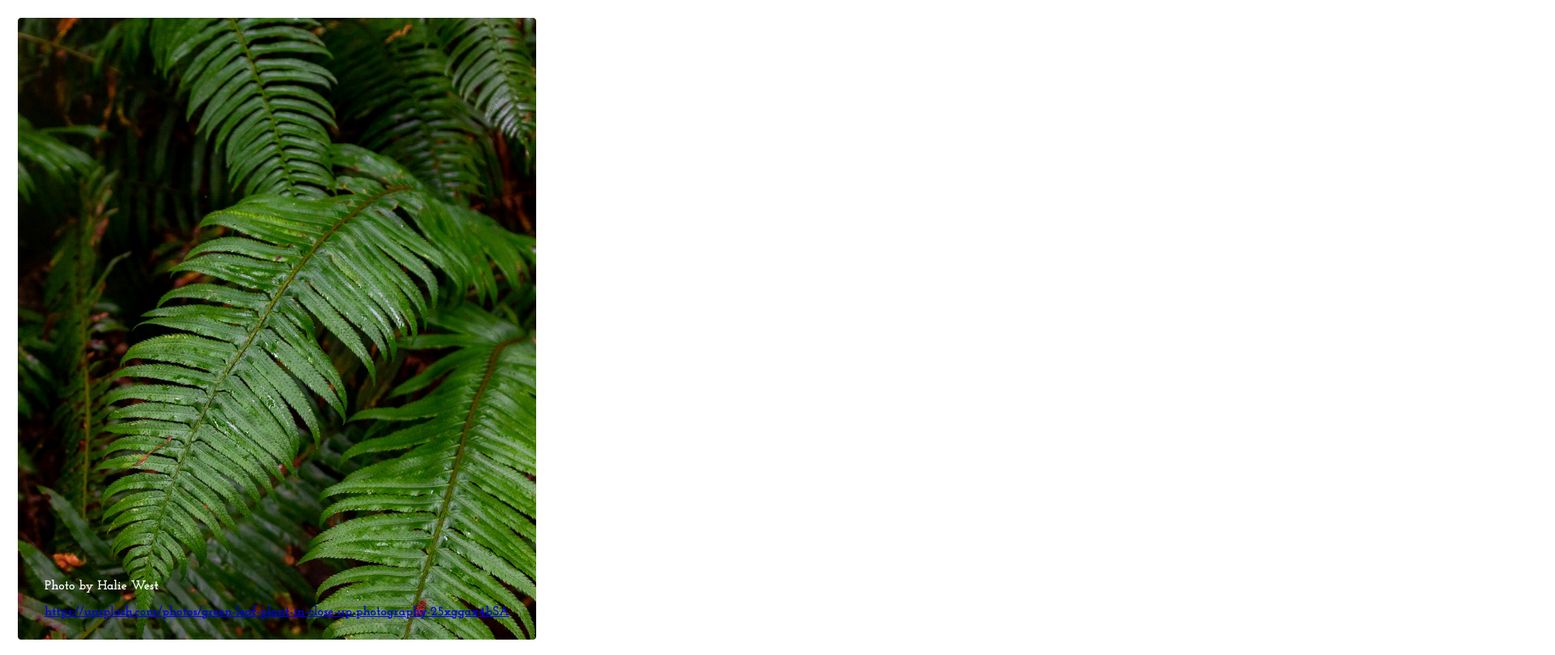
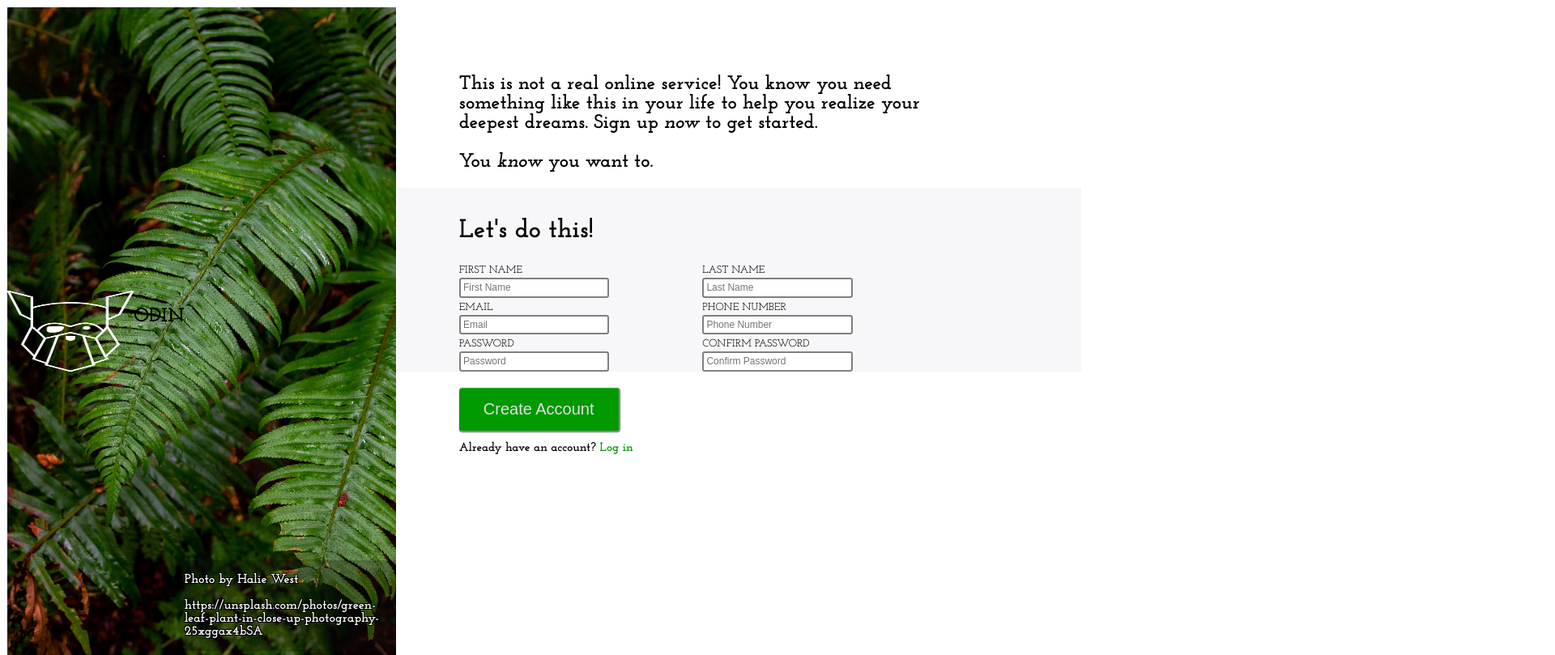
Before and after one commit to Dessy2t/Odin-sign-up, a plain HTML site: page index.html in a window 1280 px wide. Shown: the top 809 px of the page at 81% size, 1920 px wide, since content can reach past the window. Drawn offline with Linux system fonts and the light colour scheme.

Commit message:
modified the form

```diff
--- a/index.html
+++ b/index.html
@@ -12,6 +12,12 @@
     </head>
     <body>
         <div class="img">
+            <div class="img-logo">
+                <div class="logo">
+                 <img src="./images/odin-logo.png" alt="Odin logo" class="odin-img" height="100px">
+                 <h2>ODIN</h2>
+                </div>
+            </div>
             <div class="img-description">
                 <p class="img-info">Photo by Halie West</p>
                 <a href="https://unsplash.com/photos/green-leaf-plant-in-close-up-photography-25xggax4bSA">
@@ -19,5 +25,54 @@
                 </a>
             </div>
         </div>
+        <div class="form">
+            <div class="form-info">
+                <h2>
+                  This is not a real online service! You know you need something
+                  like this in your life to help you realize your deepest dreams.
+                  Sign up <i>now</i> to get started. <br /><br />
+                  You <i>know</i> you want to.
+                </h2>
+            </div>
+            <form action="">
+              <h1>Let's do this!</h1>
+              <div class="inputs">
+                  <div class="first-name">
+                     <label for="first-name" class="form-label">FIRST NAME</label>
+                     <input required type= "text" class="form-input" id="first-name" placeholder="First Name" autocomplete="on">
+                  </div>
+                  <div class="last-name">
+                     <label for="last-name" class="form-label">LAST NAME</label>
+                     <input required type="text" class="form-input" id="last-name" placeholder="Last Name">
+                 </div>
+              </div>
+              <div class="inputs">
+                <div class="email">
+                     <label for="email" class="form-label">EMAIL</label>
+                     <input required type="email" class="form-input" id="email" placeholder="Email" autocomplete="off">
+                 </div>
+                 <div class="phone-number">
+                     <label for="phone-number" class="form-label">PHONE NUMBER</label>
+                     <input required type="tel" class="form-input" id="phone-number" placeholder="Phone Number">
+                 </div>
+              </div>
+              <div class="inputs">
+                <div class="password">
+                     <label for="password" class="form-label">PASSWORD</label>
+                     <input required type="password" class="form-input" id="password" placeholder="Password">
+                 </div>
+                 <div class="confirm-password">
+                     <label for="confirm-password" class="form-label">CONFIRM PASSWORD</label>
+                     <input required type="password" class="form-input" id="confirm-password" placeholder="Confirm Password">
+                 </div>
+              </div>
+              <div class="form-end">
+                 <div class="errorMessage"></div>
+                 <button class="btn" type="submit">Create Account</button>
+                 <h2>Already have an account? <a href="" class="login">Log in</a></h2>
+              </div>
+            </form>
+        </div>
+        <script src="main.js"></script>
     </body>
 </html>
--- a/main.js
+++ b/main.js
@@ -0,0 +1,11 @@
+document.addEventListener("DOMContentLoaded", function(){
+    let password = document.querySelector("#password").value;
+    let confirmpassword = document.querySelector("#confirm-password").value;
+
+    let error = document.querySelector("#error");
+    if(password != confirmpassword){
+        error.innerHTML="*passwords do not match"
+    }
+
+    console.log("hi")
+})
--- a/style.css
+++ b/style.css
@@ -9,20 +9,140 @@ body{
 }
 .img{
   display: flex;
-  width: 50%;
-  height: 96%;
-  margin: 1% 1% 1% 1%;
+  align-items: center;
+  width: 60vh;
+  height: 100%;
+  margin: 0%;
   background: url(./images/halie-west-25xggax4bSA-unsplash.jpeg)no-repeat;
   background-size: cover;
   align-content: center;
   justify-content: center;
   border: 1px solid white;
-  border-radius: 5px;
+  border-radius: 0px;
 }
 .img-description{
   margin-top: auto;
-  margin-bottom: 10px;
+  margin-bottom: 5px;
   font-size: 100%;
   color: white;
   font-weight: 900;
+  text-shadow: -1px -1px 0 #000, 1px -1px 0 #000, -1px 1px 0 #000,
+   1px 1px 0 #000;
+   background-color: rgba(20, 16, 16, 0.272);
 }
+
+.logo{
+display: flex;
+flex-direction: row;
+width: 100%;
+}
+
+.img-logo{
+  display: flex;
+  width: 100%;
+}
+
+a {
+  color: inherit;
+  text-decoration: inherit;
+}
+
+.form{
+  width: 60%;
+  margin: 0%;
+  padding: 0%;
+  margin-top: 5%;
+}
+.form > * {
+  padding-left: 10%;
+  padding-right: 10%;
+}
+.form-label{
+  font-weight: 500;
+  font-size: 13px;
+  display: block;
+  transition: all 0.5s;
+  transform: translateY(0.3rem);
+}
+.form-input{
+  border: 2px solid gray;
+  color: #333;
+  font-size: 12px;
+  padding: 0.2rem 0.2rem;
+  border-radius: 0.2rem;
+  width: 100%;
+  display: block;
+  transition: all 0.5s;
+  margin-top: 5%;
+  padding-right: 10%;
+}
+.form-input:focus{
+  transition: 0.2s;
+  outline: none;
+  border: 2px solid blue;
+}
+.form-input:placeholder-shown + .form-label{
+  opacity: o;
+  visibility: hidden;
+}
+form{
+  padding-top: 2%;
+  width: 90%;
+  margin-left: 0%;
+  background-color: rgba(39, 37, 98, 0.034);
+}
+.inputs{
+  display: flex;
+  flex-direction: row;
+  width: 200%;
+}
+.inputs> :last-child{
+  padding-left: 10%;
+}
+.form-end{
+  margin-top: 20px;
+  position: absolute;
+  font-size: 10px;
+}
+.btn{
+  display: flex;
+  flex-direction: column;
+  align-items: center;
+  padding: 15px 30px;
+  border: none;
+  border-radius: 4px;
+  font-size: 20px;
+  background: #009900;
+  box-shadow: 0px 0.5px 1px rgba(0, 0, 0, 0.1),
+    inset 0px 0.5px 0.5px rgba(225, 225, 225, 0.5),
+    0px 0px 0px 0.5px rgba(0, 0, 0, 0.12);
+  color: #dfdedf;
+  user-select: none;
+  -webkit-user-select: none;
+  touch-action: manipulation;
+  cursor: pointer;
+  border-bottom: 2px solid rgb(139, 139, 139);
+  border-right: 2px solid rgb(139, 139, 139);
+}
+.btn:hover {
+  outline: 0;
+  box-shadow: inset 0px 0.8px 1px -0.25px rgba(225, 225, 225, 0.2),
+    0px 0.5px 1px rgba(0, 0, 0, 0.1), 0px 0px 0px 3.5px rgba(58, 108, 217, 0.5);
+}
+.login{
+  color: #009900;
+}
+.error{
+  border: 2px solid red;
+}
+.errorMessage{
+  font-size: 23px;
+  font-weight: 900;
+  color: red;
+}
+
+.odin-img{
+  width: 100%;
+  align-items: center;
+
+}
```
Also changed, not shown: 2 other files.
